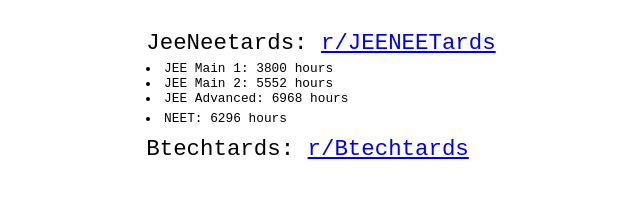
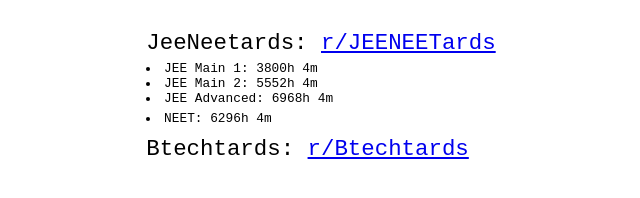
Before and after one commit to roramora/main, a plain HTML site: page index.html in a window 1280 px wide. Shown: the full height of the page, 319-959 px from the left. Drawn offline with Linux system fonts and the light colour scheme.

Commit message:
update index.html

```diff
--- a/index.html
+++ b/index.html
@@ -55,21 +55,39 @@
   <p class="link">Btechtards: <a href="https://www.reddit.com/r/Btechtards/" target="_blank">r/Btechtards</a></p>
 </div>
 <script>
-  function updateCountdown(targetDate, elementId) {
-    const now = new Date();
-    const target = new Date(targetDate);
-    const timeDiff = target - now;
+  function startCountdown(targetDate, elementId) {
+      const countdown = document.getElementById(elementId);
 
-    const hours = Math.floor(timeDiff / (1000 * 60 * 60));
+      if (!countdown) {
+          console.error(`Element with ID '${elementId}' not found.`);
+          return;
+      }
 
-    document.getElementById(elementId).textContent = hours + ' hours';
+      // Function to update the countdown
+      function updateCountdown() {
+          const now = new Date().getTime();
+          const targetTime = new Date(targetDate).getTime();
+          const distance = targetTime - now;
+
+          const hours = Math.floor(distance / (1000 * 60 * 60));
+          const minutes = Math.floor((distance % (1000 * 60 * 60)) / (1000 * 60));
+          // const seconds = Math.floor((distance % (1000 * 60)) / 1000);
+
+          countdown.innerHTML = `${hours}h ${minutes}m`;
+      }
+
+      // Update the countdown immediately on website load
+      updateCountdown();
+
+      // Update the countdown at every 5-second interval
+      setInterval(updateCountdown, 5000);
   }
 
   // Update countdowns
-  updateCountdown('2024-01-24', 'countdown1');
-  updateCountdown('2024-04-06', 'countdown2');
-  updateCountdown('2024-06-04', 'countdown3');
-  updateCountdown('2024-05-07', 'countdown4');
+	startCountdown('2024-01-23T23:59:59', 'countdown1');
+	startCountdown('2024-04-05T23:59:59', 'countdown2');
+	startCountdown('2024-06-03T23:59:59', 'countdown3');
+	startCountdown('2024-05-06T23:59:59', 'countdown4');
 </script>
 </body>
 </html>
```
